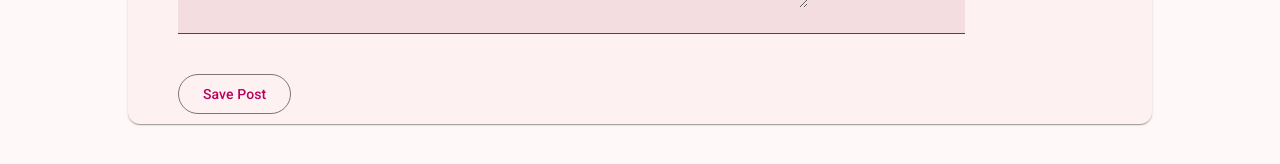
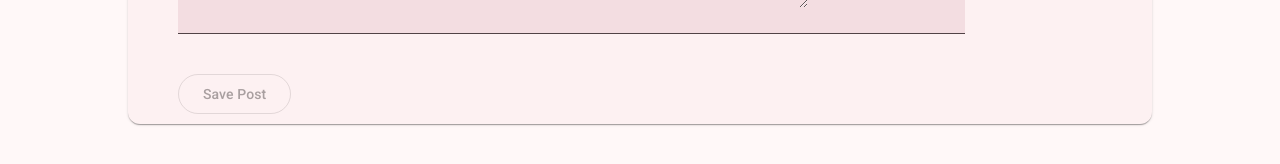
Before and after one commit to MEGHA2507/Post-MEAN-App, an Angular app: page /createPost in a window 1280 px wide. Shown: the part 332-496 px from the top of the page. Built offline with nearby package versions, Linux system fonts and the light colour scheme.

Commit message:
login form and adding it in header to navigate from home page

```diff
--- a/src/app/post-create/post-create.html
+++ b/src/app/post-create/post-create.html
@@ -42,6 +42,7 @@
             <button
             matButton="outlined"
              type="submit"
+             [disabled]="postForm.invalid"
               >Save Post</button>
         </div>
     </form>
```
